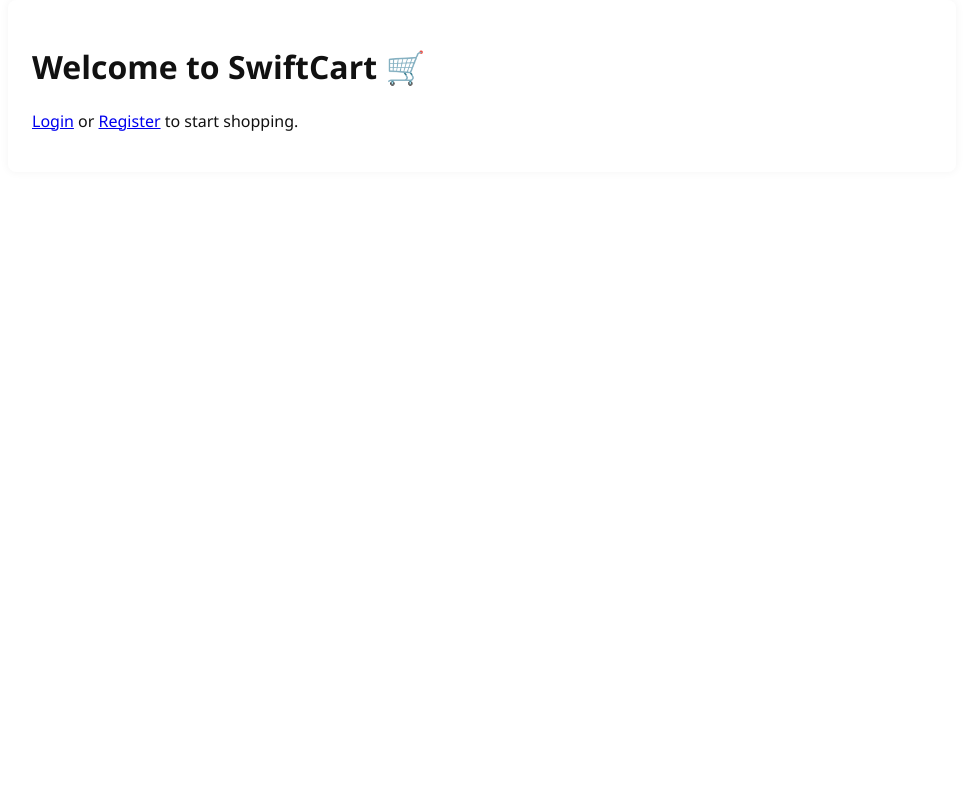
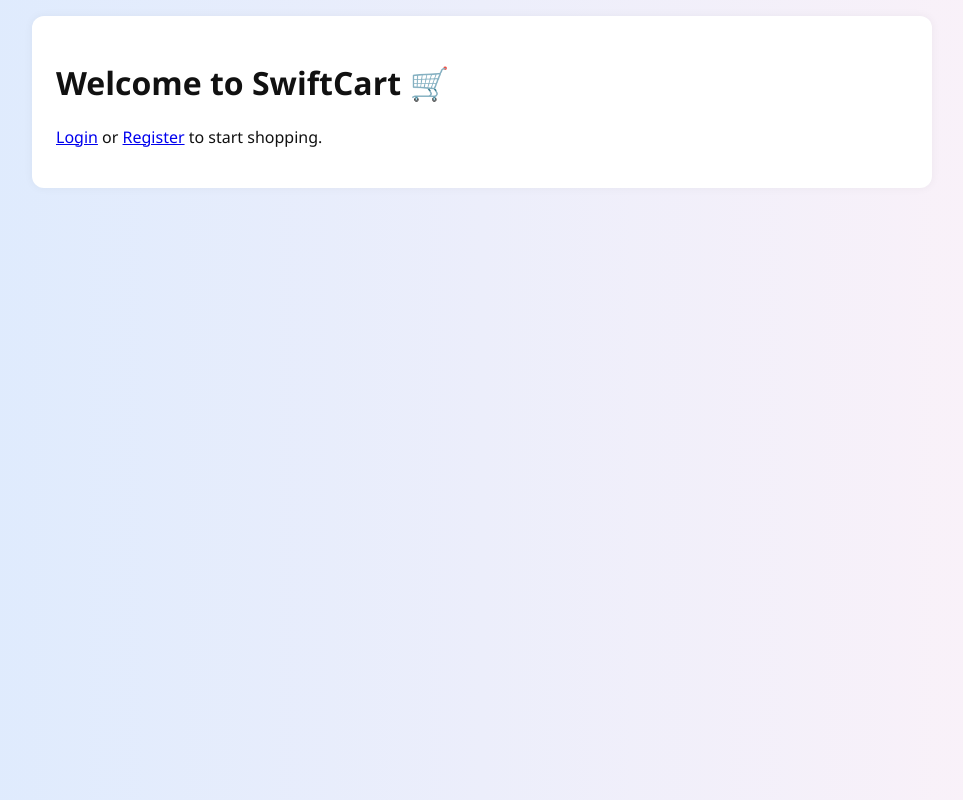
Before and after one commit to EugeneBruno/SwiftCart, a plain HTML site: page frontend/index.html in a window 1280 px wide. Shown: the whole page, without its empty margins (158-1121 px from the left). Drawn offline with Linux system fonts and the light colour scheme.

```diff
--- a/frontend/index.html
+++ b/frontend/index.html
@@ -4,7 +4,7 @@
   <meta charset="UTF-8" />
   <meta name="viewport" content="width=device-width, initial-scale=1.0" />
   <title>Welcome to SwiftCart</title>
-  <link rel="stylesheet" href="css/styles.css" />
+  <link rel="stylesheet" href="css/unified.css" />
 </head>
 <body>
   <div class="container">
```
